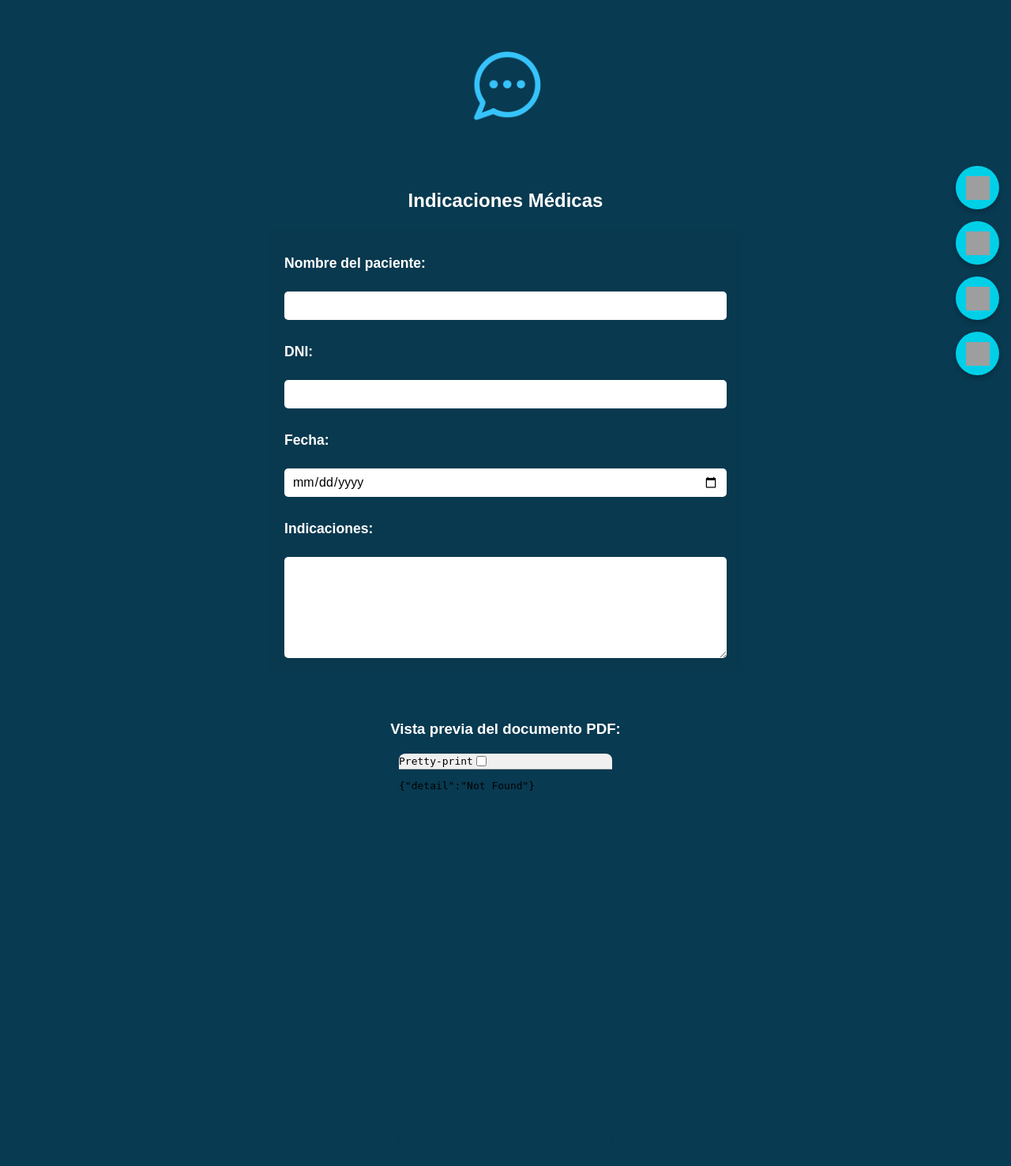
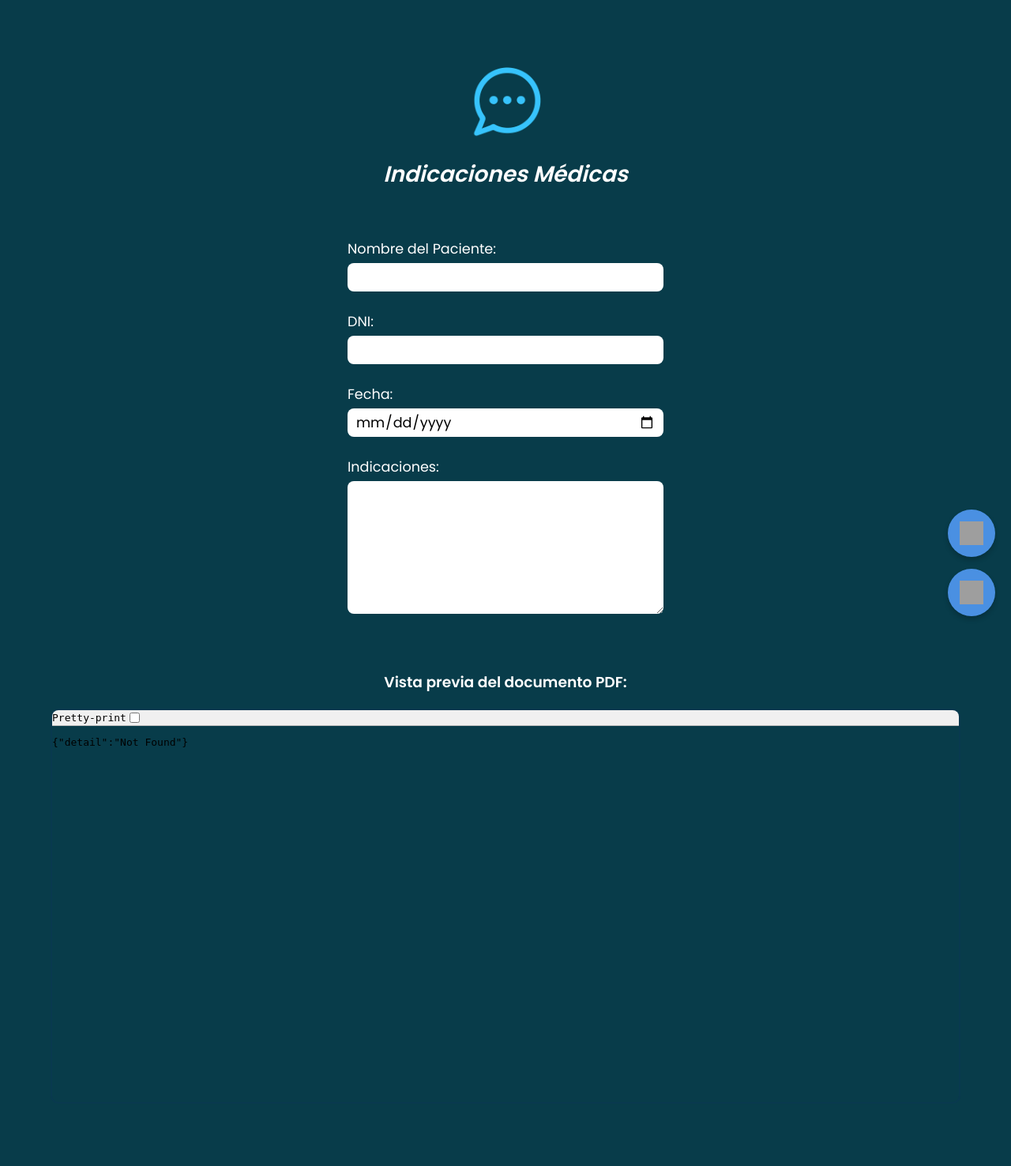
Before and after one commit to medsysbot/medisys-app-frontend, a FastAPI app: page /indicaciones in a window 1280 px wide. Shown: the whole page at 79% size. After the commit the page ends 946 px from the top, so only its background shows below. Run offline with FastAPI, Linux system fonts and the light colour scheme; grey boxes are pictures that could not be loaded.

Commit message:
Update indicaciones.html

```diff
--- a/templates/indicaciones.html
+++ b/templates/indicaciones.html
@@ -1,78 +1,82 @@
 <!DOCTYPE html>
 <html lang="es">
 <head>
-  <meta charset="UTF-8">
+  <meta charset="UTF-8" />
   <title>Indicaciones Médicas</title>
-  <link rel="stylesheet" href="/static/styles.css">
+  <meta name="viewport" content="width=device-width, initial-scale=1.0" />
+  <link rel="stylesheet" href="/static/styles.css" />
+  <link href="https://fonts.googleapis.com/css2?family=Poppins:ital,wght@0,400;0,600&display=swap" rel="stylesheet">
   <style>
+    body {
+      background-color: #083C4A;
+      font-family: 'Poppins', sans-serif;
+      color: white;
+      margin: 0;
+      padding: 0;
+    }
+
+    header {
+      text-align: center;
+      margin-top: 20px;
+    }
+
     .logo-grande {
       width: 120px;
       height: auto;
-      margin-top: 30px;
       margin-bottom: 10px;
+    }
+
+    h2 {
+      text-align: center;
+      font-style: italic;
+      font-weight: 600;
+      font-size: 28px;
+      color: white;
+      margin-top: 10px;
     }
 
     .formulario {
       display: flex;
       flex-direction: column;
+      gap: 20px;
+      max-width: 600px;
+      margin: 0 auto;
+      padding: 20px;
       align-items: center;
-      padding: 20px;
-      color: white;
     }
 
-    form {
-      background-color: #09394f;
-      padding: 20px;
-      border-radius: 10px;
-      max-width: 600px;
+    .etiqueta-campo {
       width: 100%;
+      max-width: 400px;
     }
 
-    label {
+    .etiqueta-campo span {
+      font-family: 'Poppins', sans-serif;
+      font-weight: 400;
+      font-size: 17.6px;
+      text-align: left;
+      color: white;
       display: block;
-      margin-top: 15px;
-      font-weight: bold;
-      font-size: 1.1rem;
+      margin-bottom: 5px;
     }
 
-    input, textarea {
+    .formulario input,
+    .formulario textarea {
       width: 100%;
-      padding: 10px;
-      margin-top: 5px;
-      font-size: 1rem;
-      border-radius: 5px;
+      padding: 6px 10px;
+      border-radius: 8px;
       border: none;
+      font-family: 'Poppins', sans-serif;
+      font-size: 17.6px;
+      font-weight: 400;
+      color: black;
+      height: 36px;
+      box-sizing: border-box;
     }
 
-    textarea {
+    .formulario textarea {
+      height: auto;
       resize: vertical;
-    }
-
-    .botones-flotantes {
-      position: fixed;
-      top: 50%;
-      right: 15px;
-      display: flex;
-      flex-direction: column;
-      gap: 15px;
-      transform: translateY(-50%);
-    }
-
-    .botones-flotantes button {
-      background-color: #00cfe8;
-      border: none;
-      border-radius: 50%;
-      width: 55px;
-      height: 55px;
-      display: flex;
-      justify-content: center;
-      align-items: center;
-      cursor: pointer;
-    }
-
-    .botones-flotantes img {
-      width: 30px;
-      height: 30px;
     }
 
     .visor-pdf {
@@ -86,27 +90,62 @@
       border: 2px solid #09394f;
       border-radius: 10px;
     }
+
+    .botones-flotantes {
+      position: fixed;
+      right: 20px;
+      bottom: 20px;
+      display: flex;
+      flex-direction: column;
+      gap: 15px;
+      z-index: 1000;
+    }
+
+    .botones-flotantes button,
+    .botones-flotantes a {
+      background-color: #4A90E2;
+      border: none;
+      border-radius: 50%;
+      width: 60px;
+      height: 60px;
+      display: flex;
+      align-items: center;
+      justify-content: center;
+    }
+
+    .botones-flotantes img {
+      width: 30px;
+      height: 30px;
+    }
   </style>
 </head>
 <body>
   <header>
     <img src="/static/icons/icono-indicaciones.png" alt="Logo Indicaciones Médicas" class="logo-grande">
+    <h2>Indicaciones Médicas</h2>
   </header>
 
-  <main class="formulario">
-    <h2>Indicaciones Médicas</h2>
-    <form id="form-indicaciones">
-      <label for="nombre">Nombre del paciente:</label>
-      <input type="text" id="nombre" name="nombre" required>
+  <main>
+    <form class="formulario" id="form-indicaciones">
+      <label class="etiqueta-campo">
+        <span>Nombre del Paciente:</span>
+        <input type="text" id="nombre" name="nombre" required>
+      </label>
 
-      <label for="dni">DNI:</label>
-      <input type="text" id="dni" name="dni" required>
+      <label class="etiqueta-campo">
+        <span>DNI:</span>
+        <input type="text" id="dni" name="dni" required>
+      </label>
 
-      <label for="fecha">Fecha:</label>
-      <input type="date" id="fecha" name="fecha" required>
+      <label class="etiqueta-campo">
+        <span>Fecha:</span>
+        <input type="date" id="fecha" name="fecha" required>
+      </label>
 
-      <label for="indicaciones">Indicaciones:</label>
-      <textarea id="indicaciones" name="indicaciones" rows="6" required></textarea>
+      <label class="etiqueta-campo">
+        <span>Indicaciones:</span>
+        <textarea id="indicaciones" name="indicaciones" rows="6" required></textarea>
+      </label>
     </form>
 
     <div class="visor-pdf">
@@ -122,49 +161,4 @@
     <button type="button" onclick="window.print()" title="Imprimir">
       <img src="/static/icons/imprimir.png" alt="Imprimir">
     </button>
-    <button type="button" onclick="document.getElementById('form-indicaciones').reset()" title="Limpiar">
-      <img src="/static/icons/borrar.png" alt="Limpiar">
-    </button>
-    <button type="button" title="Guardar">
-      <img src="/static/icons/guardar.png" alt="Guardar">
-    </button>
-  </div>
-
-  <script>
-    // Reconocimiento por voz simple (demo)
-    const fields = ['nombre', 'dni', 'fecha', 'indicaciones'];
-    fields.forEach(id => {
-      const input = document.getElementById(id);
-      input.addEventListener('dblclick', () => {
-        const recognition = new webkitSpeechRecognition();
-        recognition.lang = 'es-ES';
-        recognition.start();
-        recognition.onresult = function(event) {
-          input.value = event.results[0][0].transcript;
-        };
-      });
-    });
-
-    // Generar PDF desde backend
-    document.querySelector('button[title="Guardar"]').addEventListener('click', async () => {
-      const nombre = document.getElementById('nombre').value;
-      const dni = document.getElementById('dni').value;
-      const fecha = document.getElementById('fecha').value;
-      const indicaciones = document.getElementById('indicaciones').value;
-
-      const response = await fetch('/generar-pdf-indicaciones', {
-        method: 'POST',
-        headers: { 'Content-Type': 'application/json' },
-        body: JSON.stringify({ nombre, dni, fecha, indicaciones })
-      });
-
-      if (response.ok) {
-        alert('PDF generado correctamente');
-        document.querySelector('.visor-pdf iframe').src = '/static/doc/indicaciones-medicas-generado.pdf?' + new Date().getTime();
-      } else {
-        alert('Hubo un error al generar el PDF');
-      }
-    });
-  </script>
-</body>
-</html>
+    <button type="button" onclick="document.getElementById('form-indicaciones').reset()" title="
```
